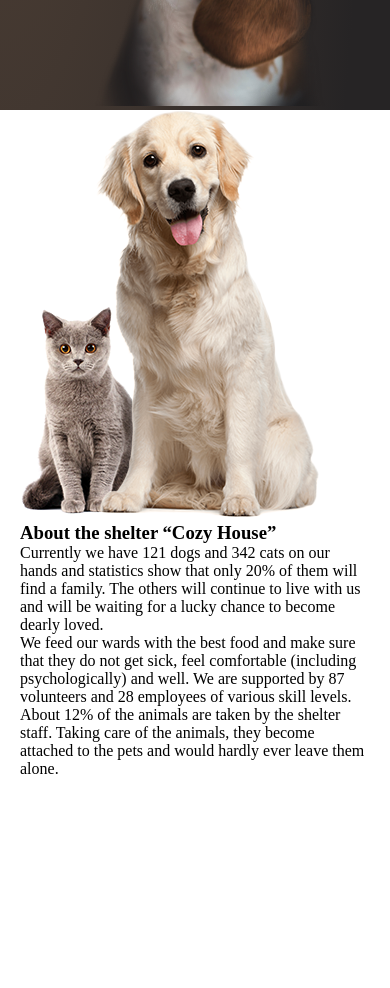
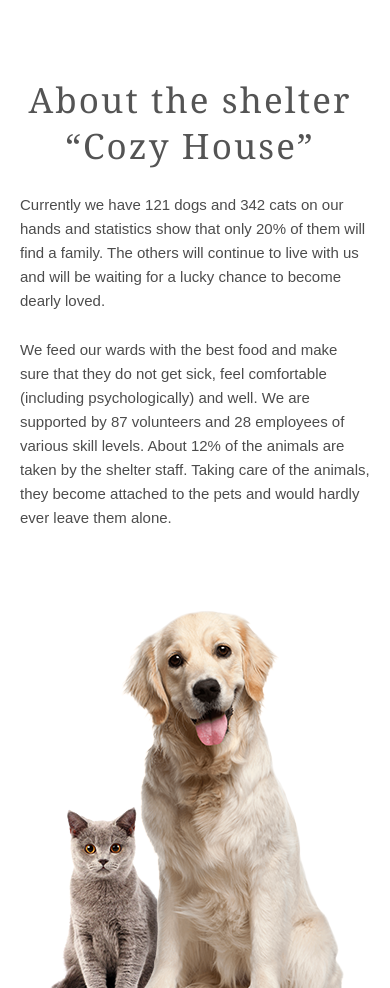
Before and after one commit to SpaYkeR696/pets, a plain HTML site: page index.html in a window 390 px wide. Shown: the part 1012-2000 px from the top of the page. Before the commit the page ends 1790 px from the top, so only its background shows below. Drawn offline with Linux system fonts and the light colour scheme; a web font is replaced by a local one.

Commit message:
feat: adding an about block and making it responsive

```diff
--- a/css/about.css
+++ b/css/about.css
@@ -0,0 +1,54 @@
+.aboutContent {
+    display: flex;
+    justify-content: space-around;
+    margin-top: 80px;
+}
+
+.text {
+    max-width: 430px;
+}
+
+.text h3 {
+    display: flex;
+    max-width: 340px;
+    align-items: inherit;
+    font-family: Georgia;
+    font-size: 35px;
+    letter-spacing: 0.06em;
+    line-height: 130%;
+    font-weight: 400;
+    color: #545454;
+    margin-bottom: 25px;
+}
+
+.text p {
+    font-family: Arial;
+    font-size: 15px;
+    line-height: 160%;
+    color: #4c4c4c;
+}
+
+.p1 {
+    margin-bottom: 25px;
+}
+
+@media (max-width:1200px) {
+
+    .aboutContent {
+        display: flex;
+        flex-flow: wrap-reverse;
+    }
+
+
+}
+
+@media (max-width:768px) {
+
+    .text h3 {
+        text-align: center;
+    }
+
+    .about-pets {
+        margin-top: 80px;
+    }
+}
--- a/css/btn.css
+++ b/css/btn.css
@@ -4,7 +4,7 @@
     padding: 15px 45px;
     display: inline-block;
     cursor: pointer;
-    transition: .2s ease-in 0s;
+    transition: .4s ease-in 0s;
 }
 
 .btn-start a {
@@ -18,14 +18,3 @@
 .btn-start:hover {
     background-color: #FDDCC4;
 }
-
-@media (max-width:1200px) {
-    .btn-start {
-        margin-bottom: 100px;
-        align-items: center;
-    }
-}
-
-@media (max-width:767px) {
-
-}
--- a/css/startscreen.css
+++ b/css/startscreen.css
@@ -48,15 +48,17 @@
     }
 
     .mainContent {
-        align-items: center;
-    }
-
-    .startContent .mainContent .btn-start {
-        align-items: center;
+        margin-top: 70px;
+        margin-bottom: 90px;
     }
 }
 
 @media (max-width:767px) {
+
+    .mainContent {
+        margin-top: 60px;
+    }
+
     .img-puppy img {
         max-width: 260px;
         margin: 0;
--- a/index.html
+++ b/index.html
@@ -67,7 +67,7 @@
                     </div>
                     <div class="text">
                         <h3>About the shelter “Cozy House”</h3>
-                        <p>Currently we have 121 dogs and 342 cats on our hands and statistics show that only 20% of them will find a family. The others will continue to live with us and will be waiting for a lucky chance to become dearly loved.</p>
+                        <p class="p1">Currently we have 121 dogs and 342 cats on our hands and statistics show that only 20% of them will find a family. The others will continue to live with us and will be waiting for a lucky chance to become dearly loved.</p>
                         <p class="p2">We feed our wards with the best food and make sure that they do not get sick, feel comfortable (including psychologically) and well. We are supported by 87 volunteers and 28 employees of various skill levels. About 12% of the animals are taken by the shelter staff. Taking care of the animals, they become attached to the pets and would hardly ever leave them alone.</p>
                     </div>
                 </div>
```
